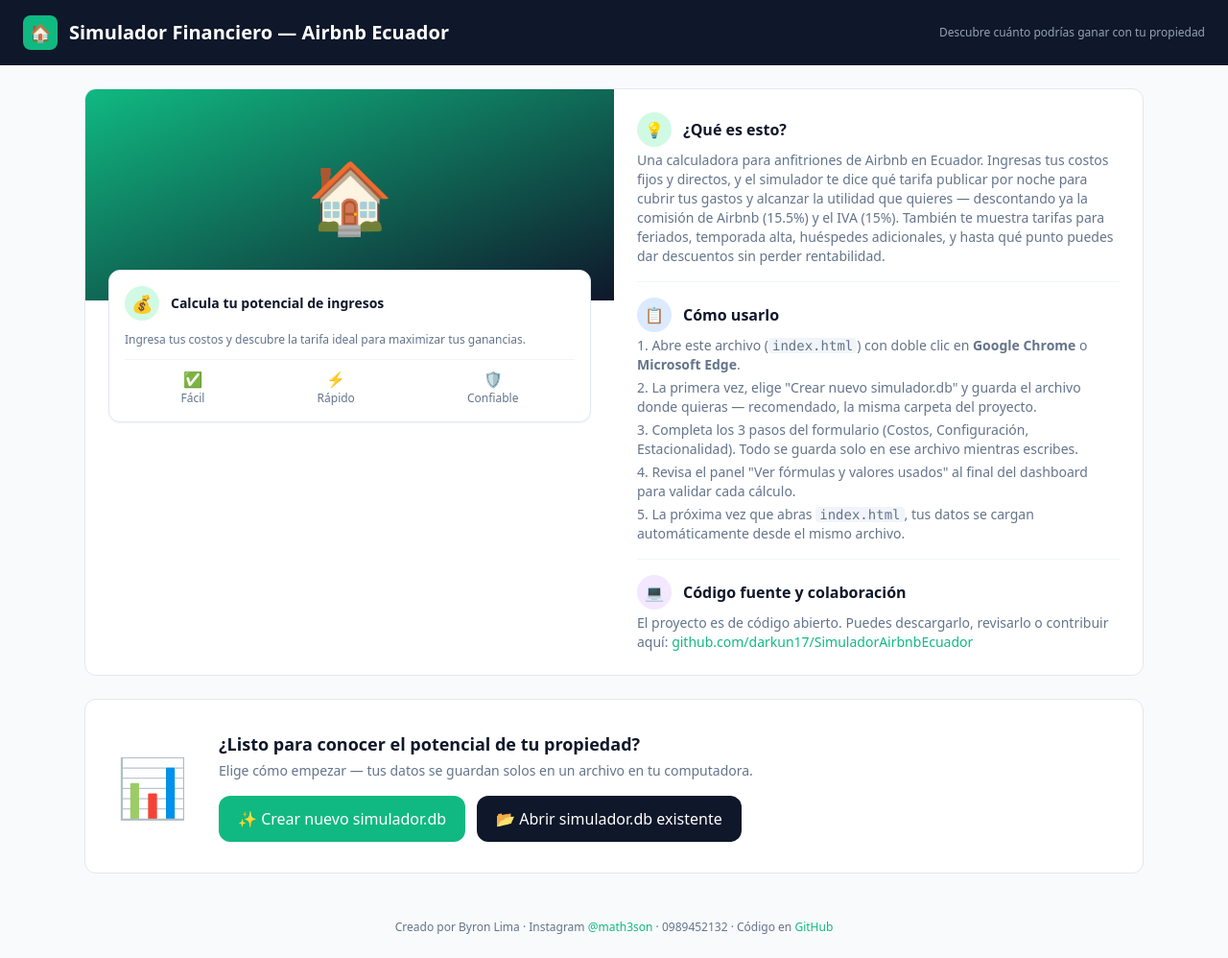
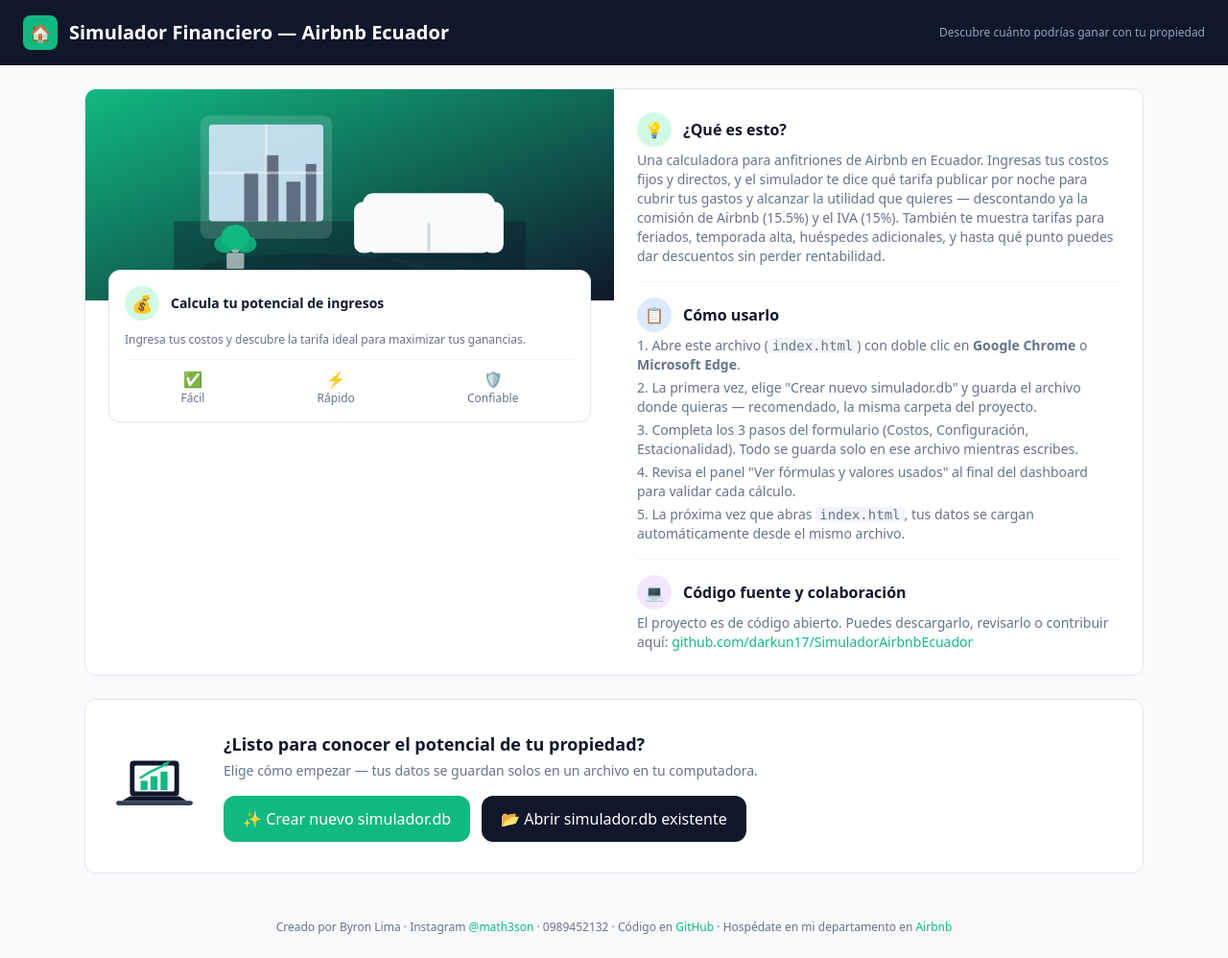
Before and after one commit to darkun17/SimuladorAirbnbEcuador, a website with bundled scripts: page index.html in a window 1280 px wide. Shown: the whole page at 96% size. Built offline with nearby package versions, Linux system fonts and the light colour scheme.

Commit message:
feat: replace emoji placeholders with minimalist SVG illustrations
AI image generation was unavailable (no credits on the connected
provider), so the hero visual and CTA icon are hand-authored inline
SVG instead of the 🏠/📊 emoji placeholders — flat, minimalist, and
matching the Navy & Cyber Emerald palette like the requested mockup.
Fully self-contained, no external image requests.

- Hero: living room scene (window with city skyline, sofa, plant) in
  the intro card's gradient panel.
- CTA icon: laptop with an ascending growth chart, used on both the
  "crear nuevo" and "continuar" cards.

Also add the user's Airbnb listing link to the footer contact info.

```diff
--- a/index.html
+++ b/index.html
@@ -60,8 +60,30 @@
     <section id="intro-info" class="bg-white border border-slate-200 rounded-xl overflow-hidden mb-6">
       <div class="grid lg:grid-cols-2">
         <div class="relative pb-10 sm:pb-12">
-          <div class="bg-gradient-to-br from-emerald-500 to-slate-900 min-h-[180px] sm:min-h-[220px] flex items-center justify-center text-7xl">
-            🏠
+          <div class="bg-gradient-to-br from-emerald-500 to-slate-900 min-h-[180px] sm:min-h-[220px] flex items-center justify-center overflow-hidden">
+            <svg viewBox="0 0 400 240" class="w-full h-full max-h-[220px]" preserveAspectRatio="xMidYMid meet" role="img" aria-label="Ilustración minimalista de una sala de estar">
+              <rect x="0" y="150" width="400" height="90" fill="#0b1324" opacity="0.35" />
+              <ellipse cx="150" cy="205" rx="120" ry="18" fill="#0b1324" opacity="0.25" />
+              <rect x="30" y="30" width="150" height="140" rx="10" fill="#F8FAFC" opacity="0.15" />
+              <rect x="40" y="40" width="130" height="110" rx="4" fill="#DBEAFE" opacity="0.85" />
+              <rect x="80" y="95" width="16" height="55" fill="#0F172A" opacity="0.55" />
+              <rect x="105" y="75" width="14" height="75" fill="#0F172A" opacity="0.55" />
+              <rect x="128" y="105" width="16" height="45" fill="#0F172A" opacity="0.55" />
+              <rect x="150" y="85" width="12" height="65" fill="#0F172A" opacity="0.55" />
+              <line x1="105" y1="40" x2="105" y2="150" stroke="#F8FAFC" stroke-width="3" opacity="0.5" />
+              <line x1="40" y1="95" x2="170" y2="95" stroke="#F8FAFC" stroke-width="3" opacity="0.5" />
+              <rect x="215" y="118" width="150" height="42" rx="12" fill="#F8FAFC" />
+              <rect x="205" y="128" width="24" height="58" rx="10" fill="#F8FAFC" />
+              <rect x="351" y="128" width="24" height="58" rx="10" fill="#F8FAFC" />
+              <rect x="219" y="150" width="142" height="36" rx="10" fill="#F8FAFC" />
+              <line x1="290" y1="152" x2="290" y2="184" stroke="#CBD5E1" stroke-width="3" />
+              <rect x="230" y="186" width="130" height="8" rx="4" fill="#0b1324" opacity="0.2" />
+              <circle cx="70" cy="180" r="6" fill="#F8FAFC" opacity="0.6" />
+              <rect x="60" y="186" width="20" height="18" rx="2" fill="#F8FAFC" opacity="0.6" />
+              <ellipse cx="70" cy="168" rx="16" ry="14" fill="#10B981" />
+              <ellipse cx="58" cy="176" rx="12" ry="10" fill="#10B981" opacity="0.85" />
+              <ellipse cx="82" cy="176" rx="12" ry="10" fill="#10B981" opacity="0.85" />
+            </svg>
           </div>
           <div class="relative z-10 -mt-8 mx-4 sm:mx-6 bg-white rounded-xl border border-slate-200 shadow-sm p-4 space-y-3">
             <div class="flex items-center gap-3">
@@ -124,7 +146,19 @@
 
     <section id="welcome-screen" class="hidden bg-white border border-slate-200 rounded-xl p-6 sm:p-8">
       <div class="flex flex-col sm:flex-row items-center gap-6 sm:gap-8 text-center sm:text-left">
-        <div class="text-6xl shrink-0">📊</div>
+        <div class="w-20 h-20 shrink-0">
+          <svg viewBox="0 0 100 90" class="w-full h-full" role="img" aria-label="Laptop mostrando un gráfico de crecimiento">
+            <rect x="18" y="12" width="64" height="46" rx="5" fill="#0F172A" />
+            <rect x="24" y="18" width="52" height="34" rx="2" fill="#F8FAFC" />
+            <polygon points="8,64 92,64 82,58 18,58" fill="#0F172A" />
+            <rect x="0" y="64" width="100" height="6" rx="3" fill="#334155" />
+            <rect x="32" y="38" width="9" height="12" fill="#10B981" />
+            <rect x="45" y="32" width="9" height="18" fill="#10B981" />
+            <rect x="58" y="26" width="9" height="24" fill="#10B981" />
+            <polyline points="32,34 45,26 58,20 68,14" fill="none" stroke="#10B981" stroke-width="3" stroke-linecap="round" stroke-linejoin="round" />
+            <polygon points="68,14 61,15 66,21" fill="#10B981" />
+          </svg>
+        </div>
         <div class="flex-1">
           <h2 class="font-semibold text-lg mb-1">¿Listo para conocer el potencial de tu propiedad?</h2>
           <p class="text-sm text-slate-500 mb-4">Elige cómo empezar — tus datos se guardan solos en un archivo en tu computadora.</p>
@@ -138,7 +172,19 @@
 
     <section id="resume-screen" class="hidden bg-white border border-slate-200 rounded-xl p-6 sm:p-8">
       <div class="flex flex-col sm:flex-row items-center gap-6 sm:gap-8 text-center sm:text-left">
-        <div class="text-6xl shrink-0">📊</div>
+        <div class="w-20 h-20 shrink-0">
+          <svg viewBox="0 0 100 90" class="w-full h-full" role="img" aria-label="Laptop mostrando un gráfico de crecimiento">
+            <rect x="18" y="12" width="64" height="46" rx="5" fill="#0F172A" />
+            <rect x="24" y="18" width="52" height="34" rx="2" fill="#F8FAFC" />
+            <polygon points="8,64 92,64 82,58 18,58" fill="#0F172A" />
+            <rect x="0" y="64" width="100" height="6" rx="3" fill="#334155" />
+            <rect x="32" y="38" width="9" height="12" fill="#10B981" />
+            <rect x="45" y="32" width="9" height="18" fill="#10B981" />
+            <rect x="58" y="26" width="9" height="24" fill="#10B981" />
+            <polyline points="32,34 45,26 58,20 68,14" fill="none" stroke="#10B981" stroke-width="3" stroke-linecap="round" stroke-linejoin="round" />
+            <polygon points="68,14 61,15 66,21" fill="#10B981" />
+          </svg>
+        </div>
         <div class="flex-1">
           <h2 class="font-semibold text-lg mb-1">¿Listo para conocer el potencial de tu propiedad?</h2>
           <p class="text-sm text-slate-500 mb-4">Inicia el simulador y toma decisiones inteligentes basadas en datos reales.</p>
@@ -393,6 +439,8 @@
     <a href="https://instagram.com/math3son" target="_blank" rel="noopener" class="text-emerald-500 hover:underline">@math3son</a>
     · 0989452132 · Código en
     <a href="https://github.com/darkun17/SimuladorAirbnbEcuador" target="_blank" rel="noopener" class="text-emerald-500 hover:underline">GitHub</a>
+    · Hospédate en mi departamento en
+    <a href="https://airbnb.com.ec/h/math3son" target="_blank" rel="noopener" class="text-emerald-500 hover:underline">Airbnb</a>
   </footer>
 
   <script src="js/holidays.js"></script>
```
